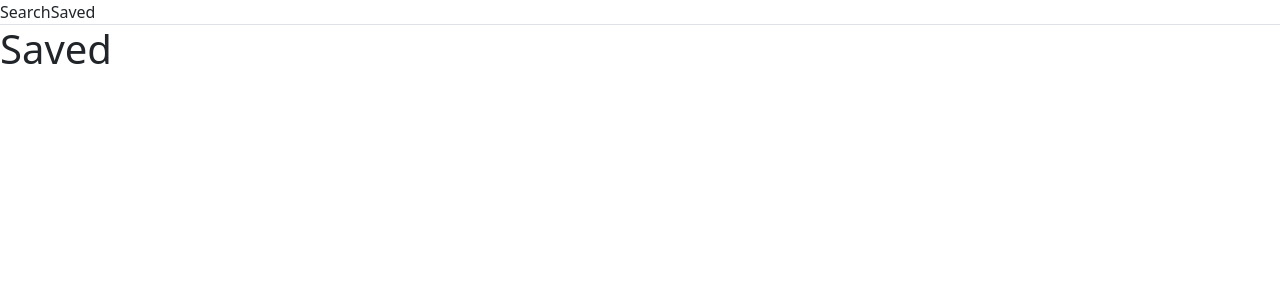
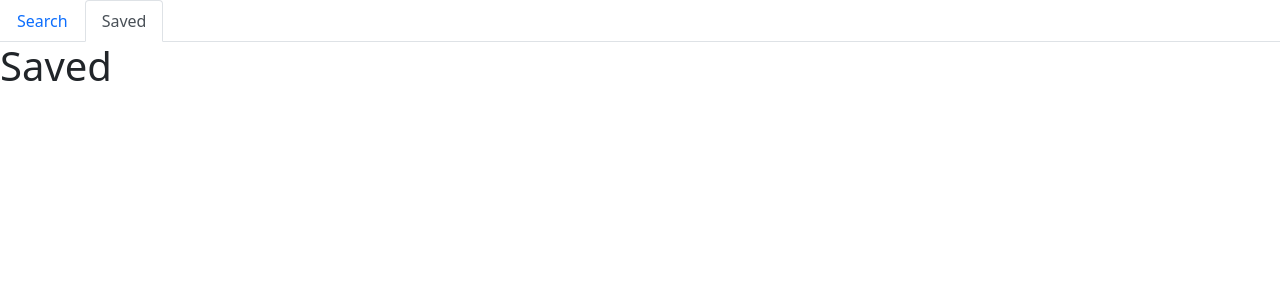
Before and after one commit to danielryangreen/book-search, a React (Create React App) app in the folder client/: page /saved in a window 1280 px wide. Shown: the top 300 px of the page. Built offline with nearby package versions, Linux system fonts and the light colour scheme.

Commit message:
Add nav tabs

```diff
--- a/client/src/components/NavTabs.js
+++ b/client/src/components/NavTabs.js
@@ -1,15 +1,20 @@
 import React from "react";
+import { Link, useLocation } from "react-router-dom";
 
 function NavTabs() {
-
+  const location = useLocation();
 
   return (
     <ul className="nav nav-tabs">
       <li className="nav-item">
-        Search
+        <Link to="/search" className={location.pathname === "/search" ? "nav-link active" : "nav-link"}>
+          Search
+        </Link>
       </li>
       <li className="nav-item">
-        Saved
+        <Link to="/saved" className={location.pathname === "/saved" ? "nav-link active" : "nav-link"}>
+          Saved
+        </Link>
       </li>
     </ul>
   );
```
